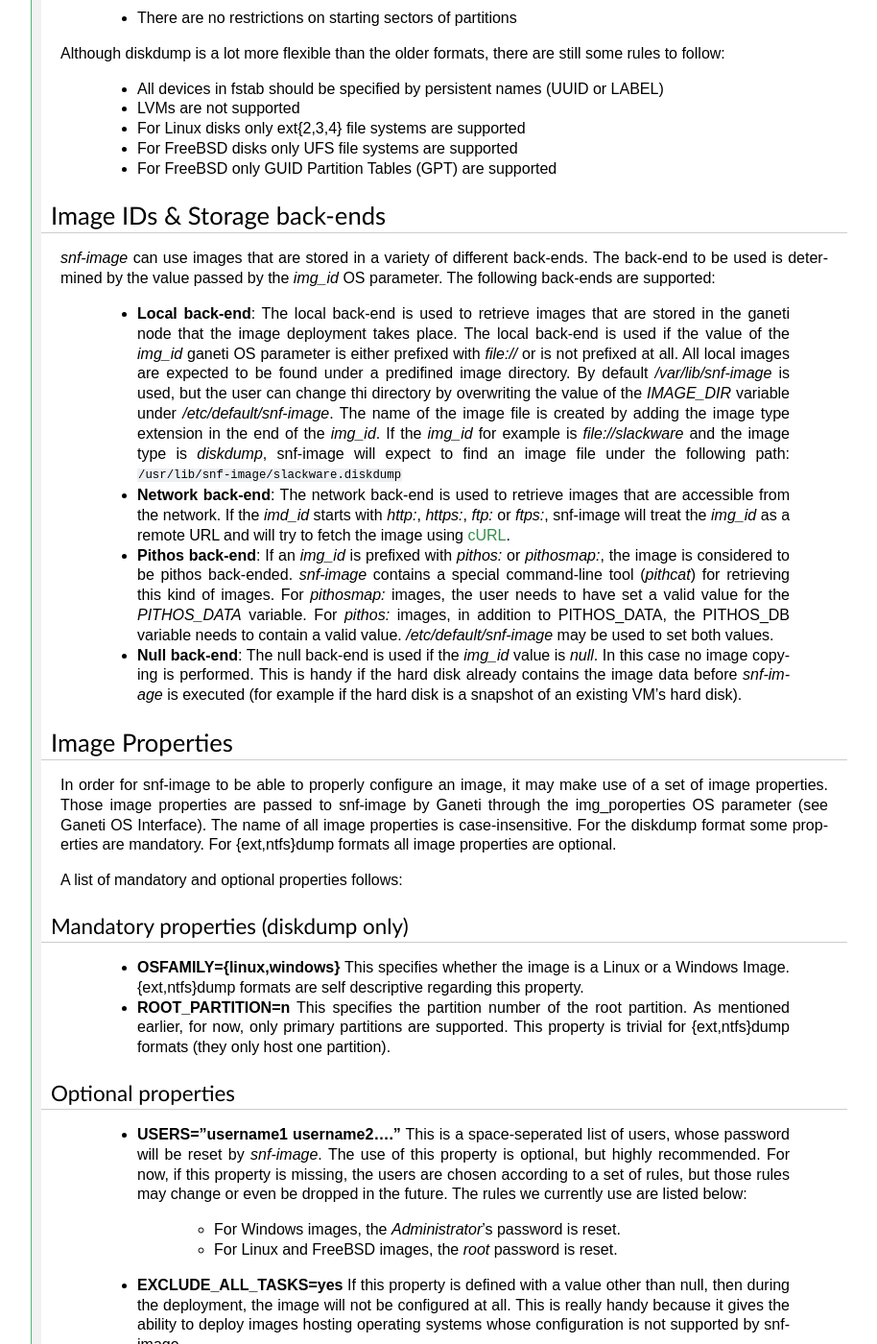
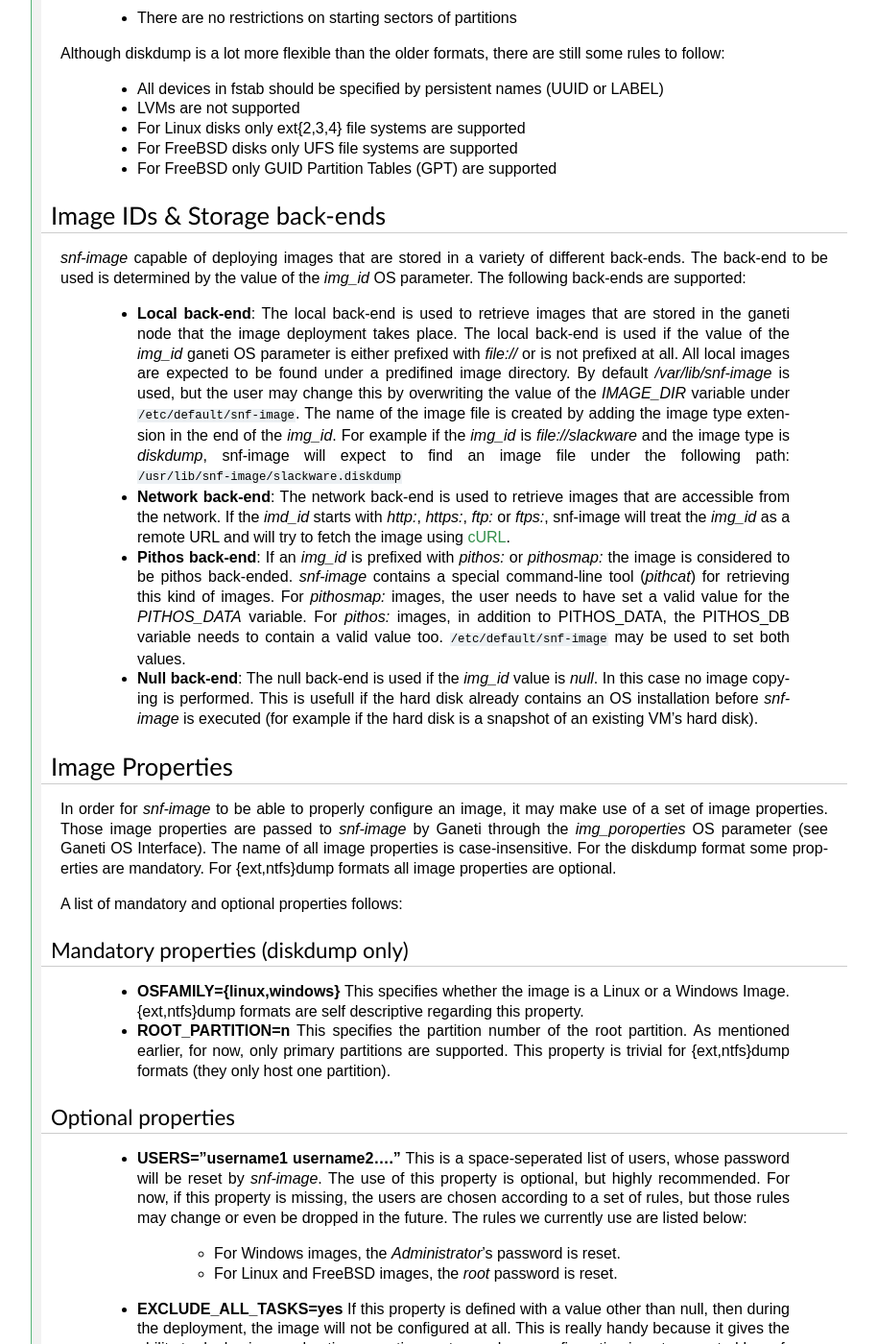
Before and after one commit to grnet/snf-image, a Sphinx documentation site: the page built from docs/usage.rst, in a window 1280 px wide and 1400 px high, scrolled down 1157 px. Shown: the whole window at 96% size, without its empty margins (187-1101 px from the left). Built offline with Sphinx 7.4.7, drawn with Linux system fonts in a browser that asks for light colours.

Commit message:
Fix minor typos in the documentation

```diff
--- a/docs/architecture.rst
+++ b/docs/architecture.rst
@@ -2,8 +2,8 @@ Architecture
 ============
 
 snf-image is split in two components: The main program running on the Ganeti
-host, with full root privilege (*snf-image* previously *snf-image-host*), and a
-part running inside an unprivileged, helper VM (*snf-image-helper*).
+host with full root privilege (*snf-image* previously *snf-image-host*) and a
+part running inside an unprivileged helper VM (*snf-image-helper*).
 
 snf-image
 ^^^^^^^^^
--- a/docs/usage.rst
+++ b/docs/usage.rst
@@ -80,9 +80,9 @@ still some rules to follow:
 Image IDs & Storage back-ends
 ^^^^^^^^^^^^^^^^^^^^^^^^^^^^^
 
-*snf-image* can use images that are stored in a variety of different back-ends.
-The back-end to be used is determined by the value passed by the *img_id* OS
-parameter. The following back-ends are supported:
+*snf-image* capable of deploying images that are stored in a variety of
+different back-ends. The back-end to be used is determined by the value of the
+*img_id* OS parameter. The following back-ends are supported:
 
  * **Local back-end**:
    The local back-end is used to retrieve images that are stored in the ganeti
@@ -90,10 +90,10 @@ parameter. The following back-ends are supported:
    the value of the *img_id* ganeti OS parameter is either prefixed with
    *file://* or is not prefixed at all. All local images are expected to be
    found under a predifined image directory. By default */var/lib/snf-image* is
-   used, but the user can change thi directory by overwriting the value of the
-   *IMAGE_DIR* variable under */etc/default/snf-image*. The name of the image
+   used, but the user may change this by overwriting the value of the
+   *IMAGE_DIR* variable under ``/etc/default/snf-image``. The name of the image
    file is created by adding the image type extension in the end of the
-   *img_id*. If the *img_id* for example is *file://slackware* and the image
+   *img_id*. For example if the *img_id* is *file://slackware* and the image
    type is *diskdump*, snf-image will expect to find an image file under the
    following path: ``/usr/lib/snf-image/slackware.diskdump``
 
@@ -104,28 +104,28 @@ parameter. The following back-ends are supported:
    image using `cURL <http://curl.haxx.se/>`_.
 
  * **Pithos back-end**:
-   If an *img_id* is prefixed with *pithos:* or *pithosmap:*, the image is
+   If an *img_id* is prefixed with *pithos:* or *pithosmap:* the image is
    considered to be pithos back-ended. *snf-image* contains a special
    command-line tool (*pithcat*) for retrieving this kind of images. For
    *pithosmap:* images, the user needs to have set a valid value for the
    *PITHOS_DATA* variable. For *pithos:* images, in addition to PITHOS_DATA,
-   the PITHOS_DB variable needs to contain a valid value.
-   */etc/default/snf-image* may be used to set both values.
+   the PITHOS_DB variable needs to contain a valid value too.
+   ``/etc/default/snf-image`` may be used to set both values.
 
  * **Null back-end**:
    The null back-end is used if the *img_id* value is *null*. In this case no
-   image copying is performed. This is handy if the hard disk already contains
-   the image data before *snf-image* is executed (for example if the hard disk
-   is a snapshot of an existing VM's hard disk).
+   image copying is performed. This is usefull if the hard disk already
+   contains an OS installation before *snf-image* is executed (for example if
+   the hard disk is a snapshot of an existing VM's hard disk).
 
 .. _image-properties:
 
 Image Properties
 ^^^^^^^^^^^^^^^^
 
-In order for snf-image to be able to properly configure an image, it may make
+In order for *snf-image* to be able to properly configure an image, it may make
 use of a set of image properties. Those image properties are passed to
-snf-image by Ganeti through the img_poroperties OS parameter (see Ganeti OS
+*snf-image* by Ganeti through the *img_poroperties* OS parameter (see Ganeti OS
 Interface). The name of all image properties is case-insensitive. For the
 diskdump format some properties are mandatory. For {ext,ntfs}dump formats all
 image properties are optional.
```
Also changed, not shown: docs/installation.rst (+5 -5 lines).
